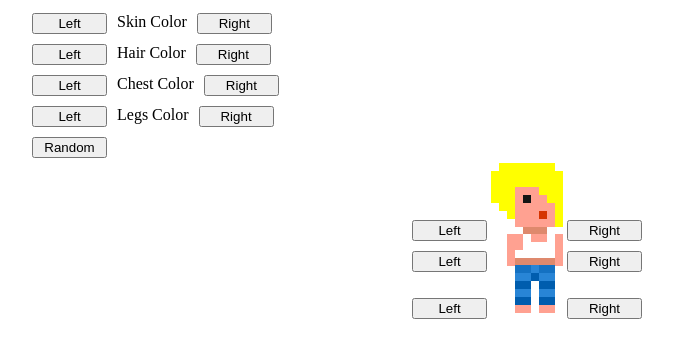
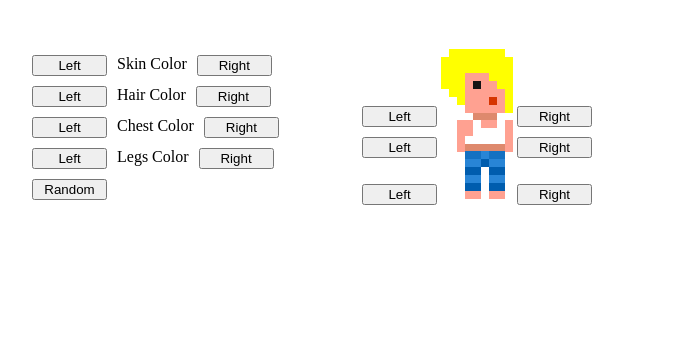
Before and after one commit to yarwest/Character-Creator, a plain HTML site: page index.html in a window 1280 px wide. Shown: the whole page, without its empty margins (113-786 px from the left). Drawn offline with Linux system fonts and the light colour scheme.

Commit message:
Some general styling
Nothing special

```diff
--- a/css/main.css
+++ b/css/main.css
@@ -12,23 +12,30 @@ button {
     text-align: center;
 }
 
-#color-buttons div button, #color-buttons div p {
-    float: left;
-    margin: 5px;
+#color-buttons {
+    width: 300px;
+    margin-top: 50px;
 }
 
 #color-buttons div {
     clear: both;
 }
 
+#color-buttons div button, #color-buttons div p {
+    float: left;
+    margin: 5px;
+}
+
+#color-button div p {
+    width: 80px;
+}
+
 #character {
-    clear: both;
+    margin-left: 300px;
+    width: 300px;
+    margin-top: -125px;
 }
 
 #chest-img, #legs-img {
     margin-top: -7px;
 }
-
-.left {
-
-}
```
Also changed, not shown: index.html (+1 -1 lines).
